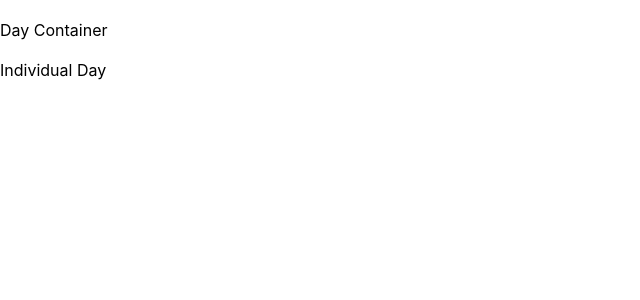
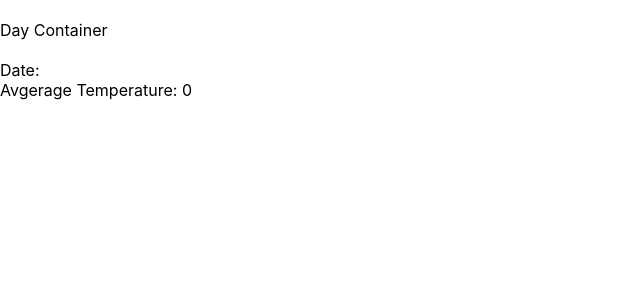
Before and after one commit to wakennedy/weather2, a React (Create React App) app: page / in a window 1280 px wide. Shown: the top 300 px of the page, without its empty margins (0-640 px from the left). Built offline with nearby package versions, Linux system fonts and the light colour scheme; no server answers.

Commit message:
json scaffolding

```diff
--- a/src/App.js
+++ b/src/App.js
@@ -12,7 +12,25 @@ class App extends Component {
       alert: {},
       current: {},
       forecast: {
-        forecastday: [{ date: "" }],
+        forecastday: [
+          {
+            date: "",
+            day: {
+              avgtemp_f: 0,
+              daily_chance_of_rain: "",
+              maxtemp_f: 0,
+              mintemp_f: 0,
+              totalprecip_in: 0,
+            },
+            hour: [
+              {
+                feelslike_f: 0,
+                temp_f: 0,
+                recip_in: 0,
+              },
+            ],
+          },
+        ],
       },
       location: {},
     },
--- a/src/day.js
+++ b/src/day.js
@@ -2,10 +2,14 @@ import React, { Component, Fragment } from "react";
 
 export default class Day extends Component {
   render() {
+    const { info } = this.props;
+    if (!info) {
+      return <Fragment>NOTHING</Fragment>;
+    }
     return (
       <Fragment>
-        Individual Day
-        <div>{this.props.info.date}</div>
+        <div>Date: {this.props.info.date}</div>
+        <div>Avgerage Temperature: {this.props.info.day.avgtemp_f}</div>
       </Fragment>
     );
   }
--- a/src/daysContainer.js
+++ b/src/daysContainer.js
@@ -12,6 +12,7 @@ export default class DaysContainer extends Component {
         <div>Day Container</div>
         <br />
         <div>{this.renderDays()}</div>
+        <br />
       </Fragment>
     );
   }
```
Also changed, not shown: 1 other file (tests, documents, lock files or other folders).
